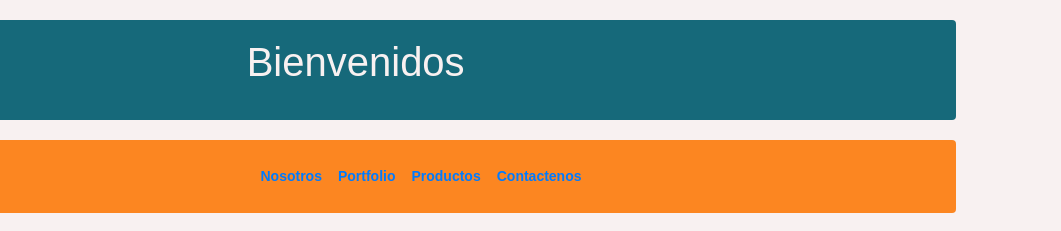
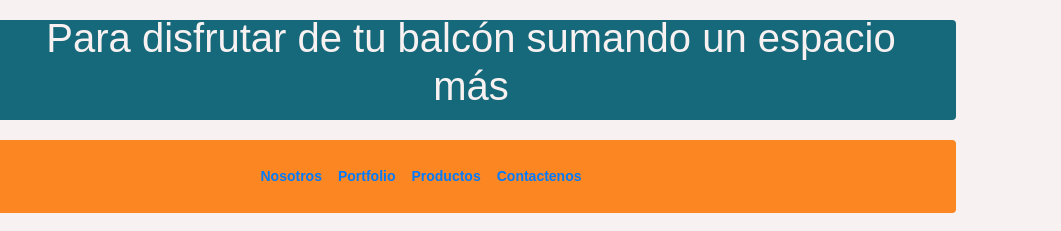
Before and after one commit to alevaar/balcony_ar, a website: page contact.html in a window 1280 px wide. Shown: the top 231 px of the page, 219-1280 px from the left. Drawn offline with nearby package versions, Linux system fonts and the light colour scheme.

Commit message:
realice cambios en mis h1

```diff
--- a/contact.html
+++ b/contact.html
@@ -5,7 +5,7 @@
 	<meta name="viewport" content="width=device-width, initial-scale=1.0">
 	<meta name="description" content="🍻☕ Mesas para barandas 😜 para disfrutar de tu balcón sumando un espacio más y 🛠 súper fáciles de instalar!!!">
 	<meta name="keywords" content="balcon, barras, banquetas, mesa, baranda, balconyar, balcony_ar, disfrutar, terrazas">
-	<title>BalconyAr</title>
+	<title>Balcony_ar</title>
 	<link rel="icon" href="img/logo-balconyar.ico" type="logo-balconyar/ico">
 	<link rel="preconnect" href="https://fonts.gstatic.com">
 	<link href="https://fonts.googleapis.com/css2?family=Montserrat:wght@300&display=swap" rel="stylesheet">
@@ -25,7 +25,7 @@
 				<img src="img/logo-balconyar.ico" alt="logo Balcony_Ar">
 			</div>
 			<div class="h1">
-				<h1>Bienvenidos</h1>
+				<h1>Para disfrutar de tu balcón sumando un espacio más</h1>
 			</div>
 		</header>
 		<div class="navegacion">
```
Also changed, not shown: index.html (+2 -2 lines), jobs.html (+2 -2 lines), products.html (+2 -2 lines).
